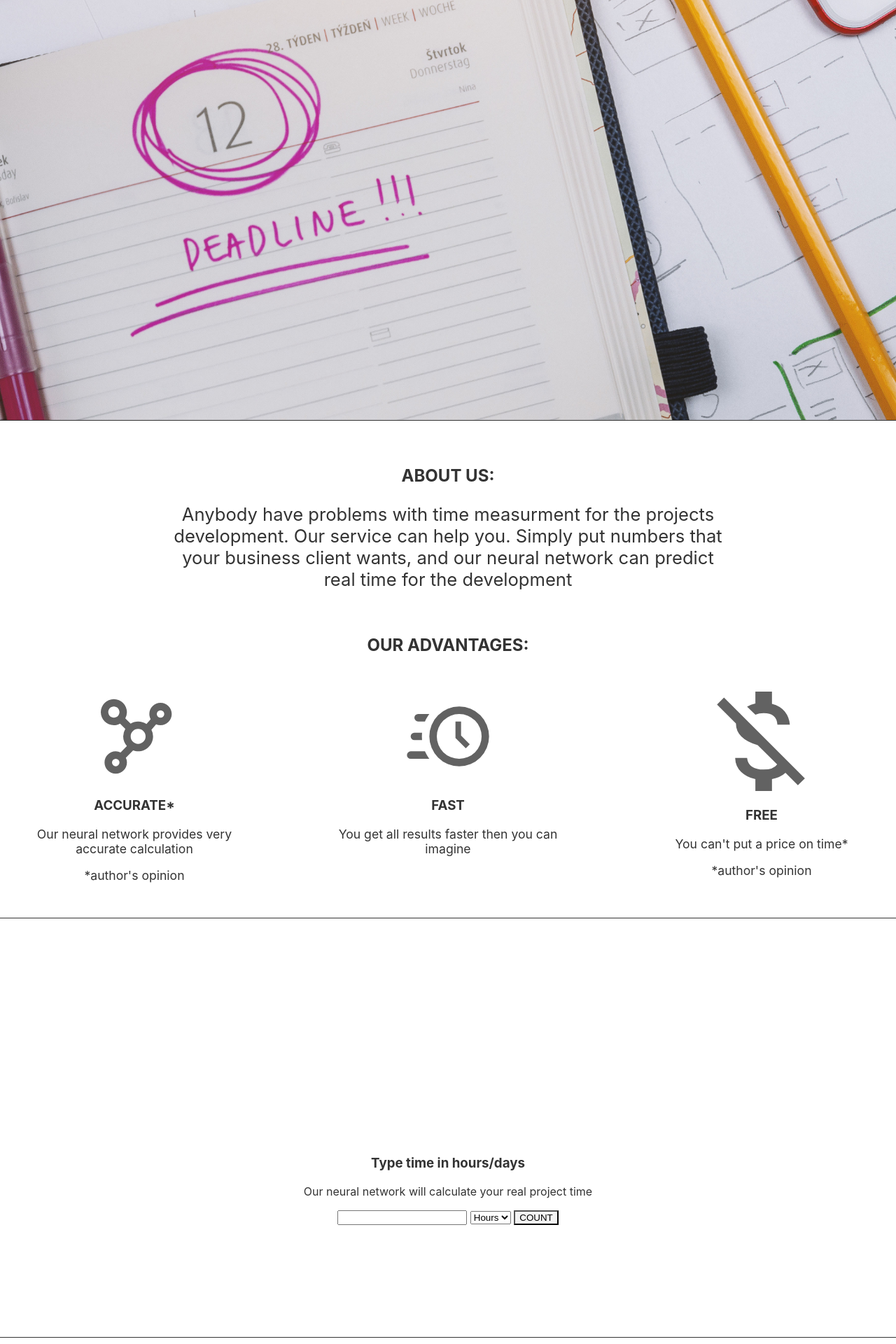
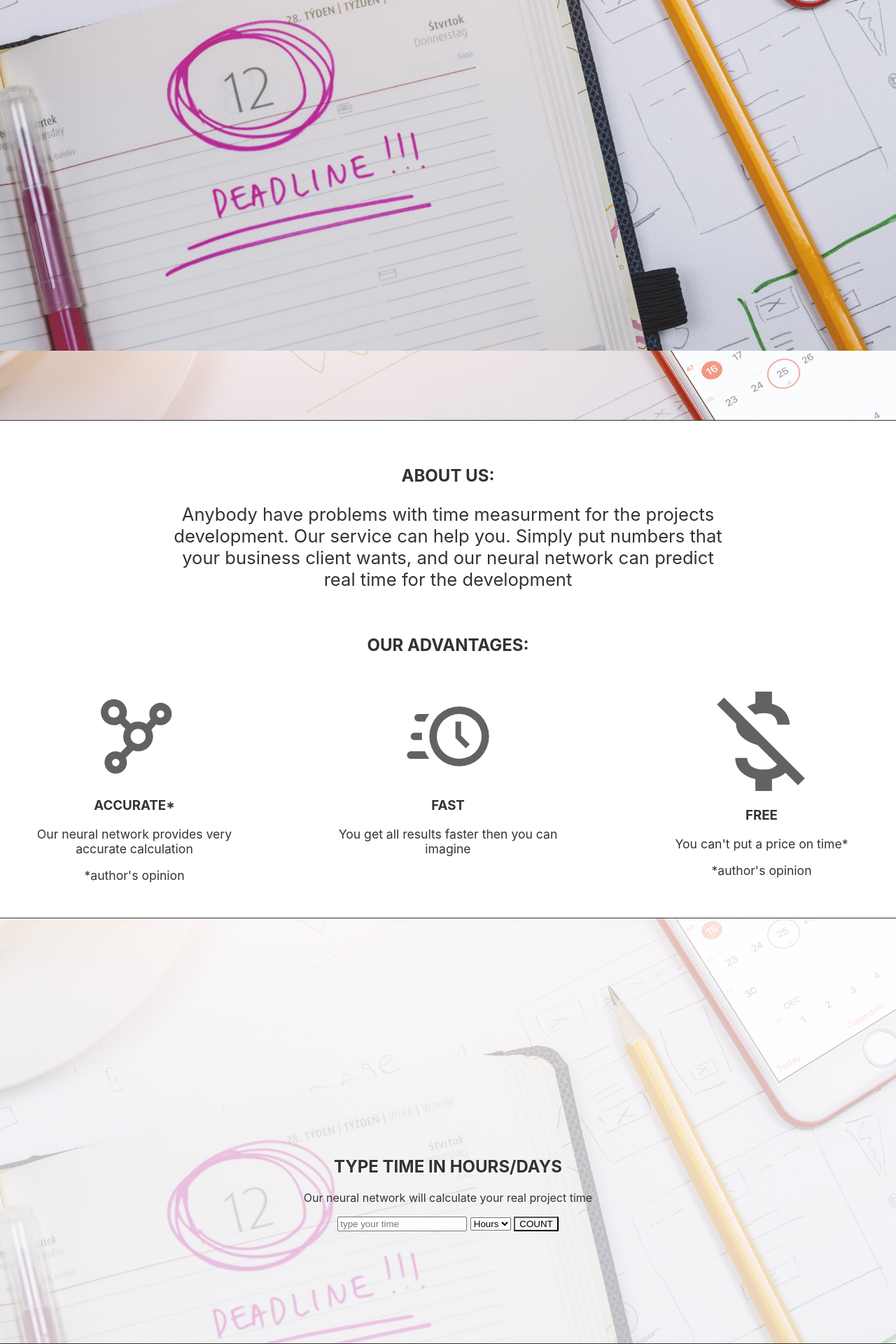
Before and after one commit to maxershov/svelte-time-counter, a Svelte app: page / in a window 1280 px wide. Shown: the part 299-2219 px from the top of the page at 70% size. Built offline with nearby package versions, Linux system fonts and the light colour scheme.

Commit message:
Add loading state and chg background

```diff
--- a/public/global.css
+++ b/public/global.css
@@ -1,4 +1,5 @@
-html, body {
+html,
+body {
     position: relative;
     width: 100%;
     height: 100%;
@@ -10,6 +11,11 @@ body {
     margin: 0;
     box-sizing: border-box;
     font-family: -apple-system, BlinkMacSystemFont, "Segoe UI", Roboto, Oxygen-Sans, Ubuntu, Cantarell, "Helvetica Neue", sans-serif;
+    background-image: url("./jeshoots_background.jpg");
+    background-size: cover;
+    background-repeat: no-repeat;
+    background-position: center;
+    background-attachment: fixed;
 }
 
 a {
@@ -33,10 +39,3 @@ button:active {
 button:focus {
     border-color: #666;
 }
-
-.home {
-	background-image: url("./jeshoots_background.jpg");
-	background-size: cover;
-	background-repeat: no-repeat;
-	background-position: center;
-}
--- a/src/About.svelte
+++ b/src/About.svelte
@@ -13,7 +13,9 @@
     font-size: 1.1rem;
   }
   .about {
+    border-top: solid 1px;
     border-bottom: solid 1px;
+    background-color: white;
   }
   .about__cards {
     display: flex;
--- a/src/Counter.svelte
+++ b/src/Counter.svelte
@@ -3,6 +3,7 @@
   let answer;
   let type = "hours";
   let promise;
+  let loading = true;
 
   function sleep(ms) {
     return new Promise(resolve => setTimeout(resolve, ms));
@@ -13,7 +14,12 @@
   }
   async function countData() {
     await sleep(3000);
+    loading = false;
     return +input * 3.14;
+  }
+
+  function setLoadingTrue() {
+    loading = true;
   }
 </script>
 
@@ -23,13 +29,22 @@
     text-align: center;
     padding-bottom: 10rem;
     border-bottom: solid 1px;
+    background-color: rgb(255, 255, 255, 0.7);
+  }
+  h2 {
+    text-transform: uppercase;
+    text-shadow: 2px 2px 0px rgb(255, 255, 255);
   }
 </style>
 
 <div class="counter">
-  <h3>Type time in hours/days</h3>
+  <h2>Type time in hours/days</h2>
   <p>Our neural network will calculate your real project time</p>
-  <input type="number" bind:value={input} />
+  <input
+    type="number"
+    bind:value={input}
+    placeholder="type your time"
+    on:input={setLoadingTrue} />
   <select bind:value={type} id="timeChose">
     <option value="hours">Hours</option>
     <option value="days">Days</option>
@@ -38,8 +53,8 @@
   {#await promise}
     <p>...start our neural network...</p>
   {:then number}
-    {#if number > 0.1}
-        <h3>Result: {number}</h3>
+    {#if !loading}
+      <h3>Result: {number}</h3>
       <h3>{input} {type}</h3>
       <h3>*</h3>
       <h3>{number} {type}</h3>
--- a/src/Home.svelte
+++ b/src/Home.svelte
@@ -15,7 +15,6 @@
 
   .home {
     padding-bottom: 40rem;
-    border-bottom: solid 1px;
   }
   .links {
     text-align: right;
```
Also changed, not shown: 1 other file (tests, documents, lock files or other folders). Lines whose indentation alone changed are shown as unchanged.
